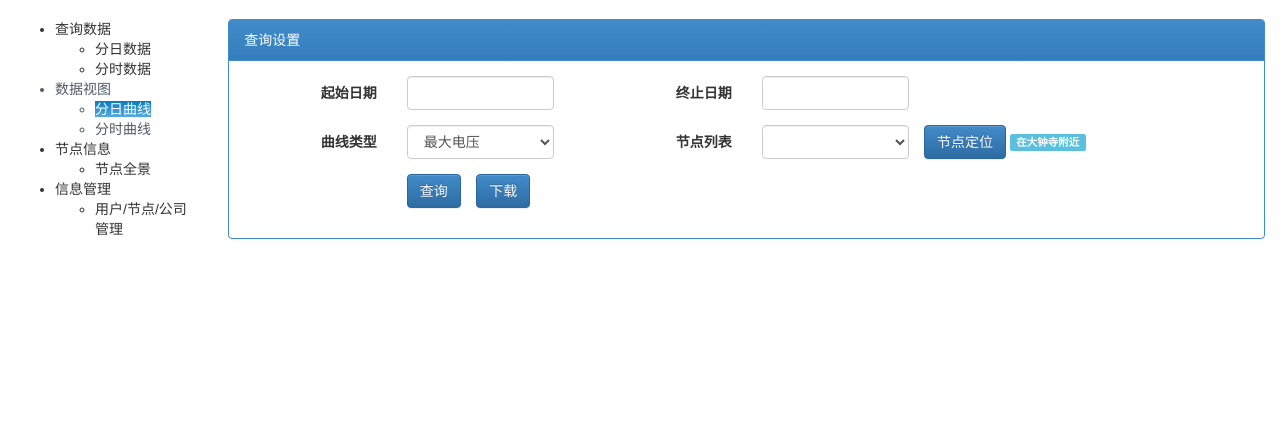
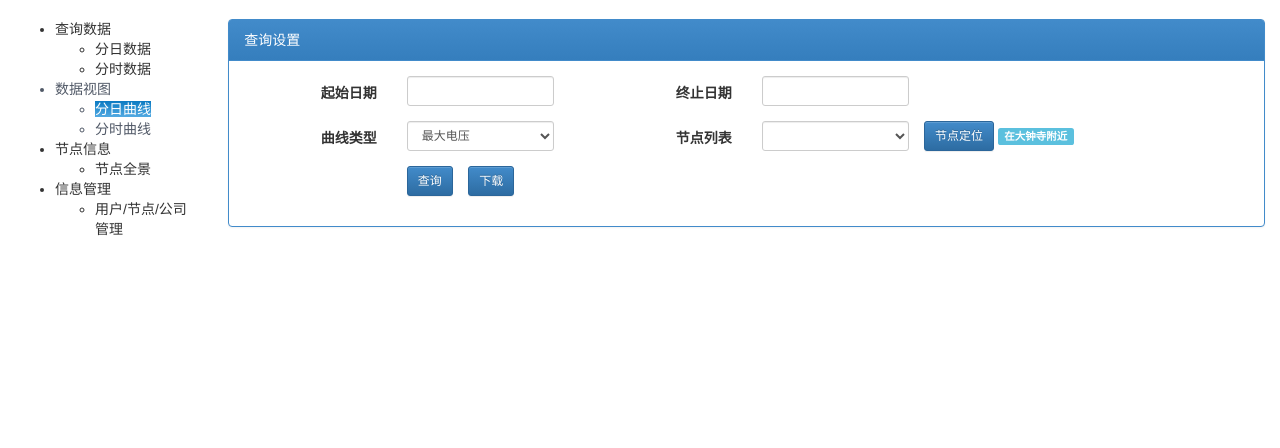
Before and after one commit to cash2one/vm, a Django app: template website/templates/website/visual_data_daily.html in a window 1280 px wide. Shown: the part 51-499 px from the top of the page. Run offline with Django 3.2, Linux system fonts and the light colour scheme; the template is opened without the code that fills it, so the values that code supplies are empty; some libraries are stand-ins or nearby versions.

Commit message:
字体改小

```diff
--- a/website/templates/website/visual_data_daily.html
+++ b/website/templates/website/visual_data_daily.html
@@ -51,21 +51,21 @@
       <form class="form-horizontal" role="form">
         <div class="row">
           <div class="form-group">
-            <label for="start_date" class="col-md-2 control-label">起始日期</label>
+            <label for="start_date" class="col-md-2 control-label label-sm">起始日期</label>
             <div class="col-md-2">
-              <input type="text" id="start_date" class="date_picker form-control">
+              <input type="text" id="start_date" class="date_picker form-control input-sm">
             </div>
-            <label for="end_date" class="col-md-2 control-label">终止日期</label>
+            <label for="end_date" class="col-md-2 control-label label-sm">终止日期</label>
             <div class="col-md-2">
-              <input type="text" id="end_date" class="date_picker form-control">
+              <input type="text" id="end_date" class="date_picker form-control input-sm">
             </div>
           </div>
         </div>
         <div class="row">
           <div class="form-group">
-            <label for="data_status" class="col-md-2 control-label">曲线类型</label>
+            <label for="data_status" class="col-md-2 control-label label-sm">曲线类型</label>
             <div class="col-md-2">
-              <select id="data_status" class="form-control">
+              <select id="data_status" class="form-control input-sm">
                 <option value="max_voltage">最大电压</option>
                 <option value="min_voltage">最小电压</option>
                 <option value="avg_voltage">平均电压</option>
@@ -76,21 +76,21 @@
                 <option value="">电池电压</option>
               </select>
             </div>
-            <label for="node_list" class="col-md-2 control-label">节点列表</label>
+            <label for="node_list" class="col-md-2 control-label label-sm">节点列表</label>
             <div class="col-md-2">
-              <select id="node_list" class="form-control">
+              <select id="node_list" class="form-control input-sm">
               </select>
             </div>
-            <button id="node_location" type="button" class="btn btn-primary">节点定位</button>
+            <button id="node_location" type="button" class="btn btn-primary btn-sm">节点定位</button>
             <span id="node_desc" class="label label-info">在大钟寺附近</span>
           </div>
         </div>
         <div class="row">
           <div class="form-group">
             <div class="col-md-offset-2 col-md-10">
-              <button id="search" type="button" class="btn btn-primary">查询</button>
+              <button id="search" type="button" class="btn btn-primary btn-sm">查询</button>
               <label>&nbsp;&nbsp;</label>
-              <button id="download" type="button" class="btn btn-primary">下载</button>
+              <button id="download" type="button" class="btn btn-primary btn-sm">下载</button>
             </div>
           </div>
         </div>
```
Also changed, not shown: website/templates/website/visual_data_hourly.html (+9 -9 lines).
